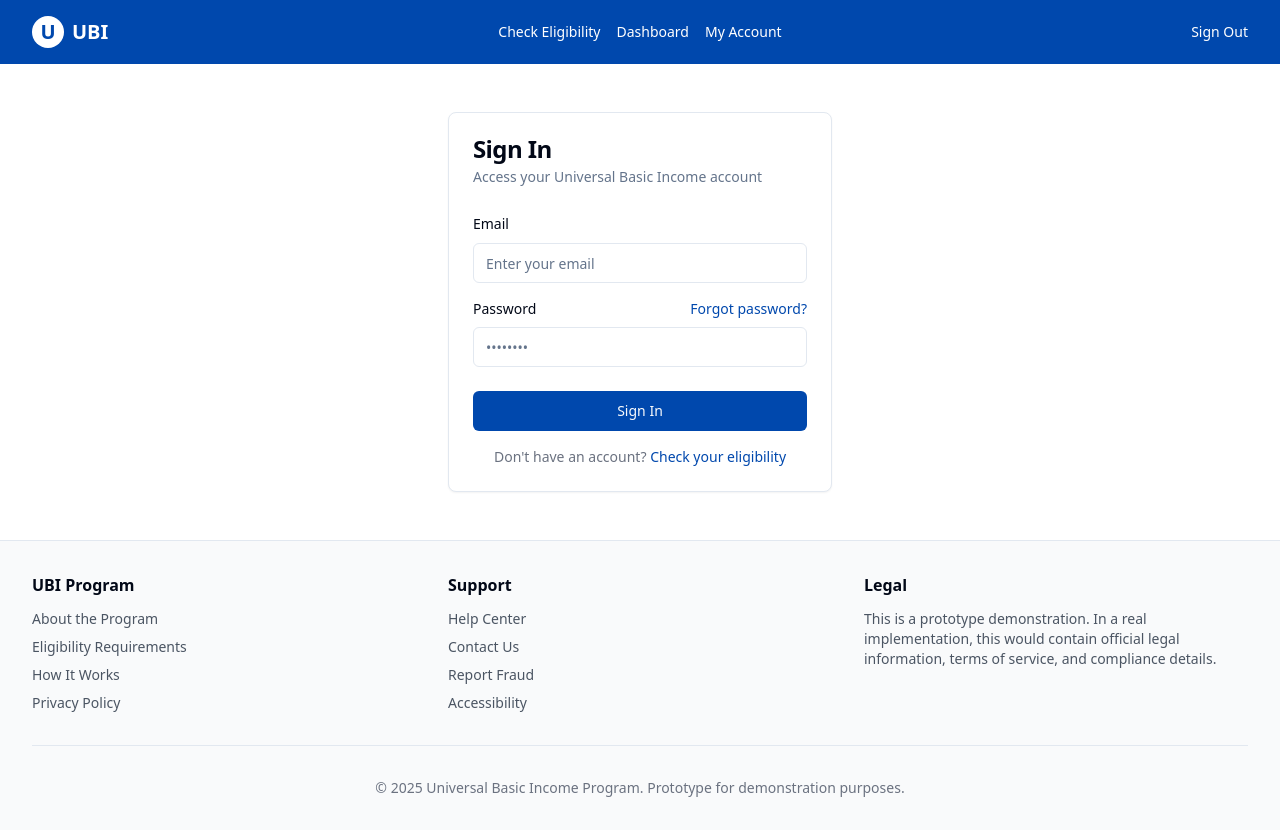
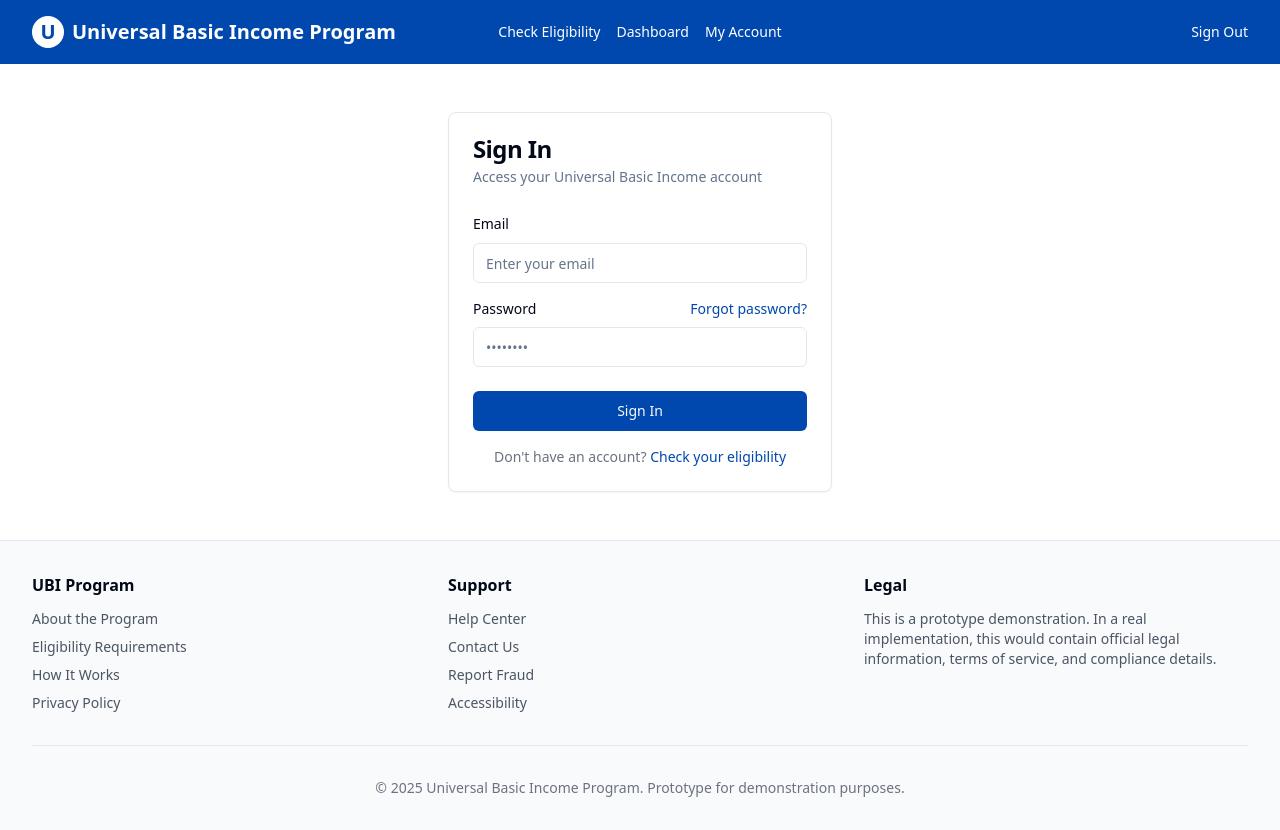
Before and after one commit to bsing333/universal-basic-income-flow, a React (Vite) app: page /login in a window 1280 px wide. Built offline with nearby package versions, Linux system fonts and the light colour scheme.

Commit message:
Revert header text change
Reverts the header text back to "Universal Basic Income Program" in the top left of the layout.

```diff
--- a/src/components/Layout.tsx
+++ b/src/components/Layout.tsx
@@ -16,7 +16,7 @@ const Layout = ({ children }: LayoutProps) => {
         <div className="container flex items-center justify-between">
           <Link to="/" className="flex items-center gap-2 font-semibold text-xl">
             <div className="h-8 w-8 rounded-full bg-white text-primary flex items-center justify-center font-bold">U</div>
-            UBI
+            Universal Basic Income Program
           </Link>
           {location.pathname !== "/" && (
             <nav className="absolute left-1/2 transform -translate-x-1/2 space-x-4 text-sm">
```
